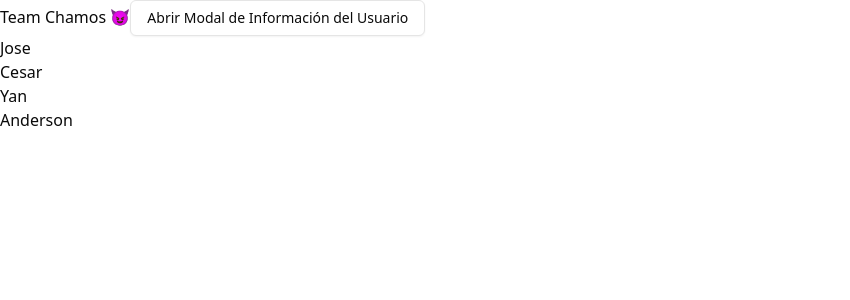
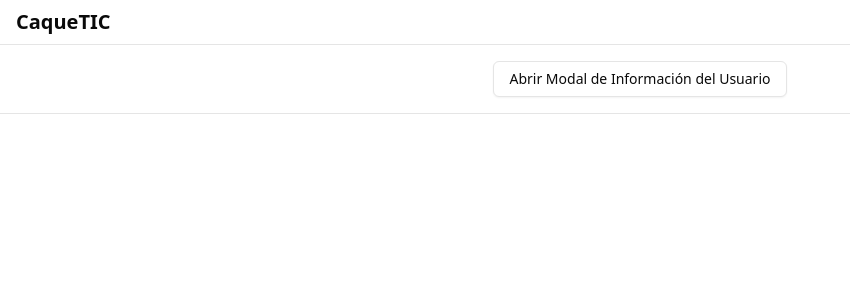
Before and after one commit to wildchamo/caquetic-turismo, a Next.js app: page / in a window 1280 px wide. Shown: the top 300 px of the page, without its empty margins (0-850 px from the left). Built offline with nearby package versions, Linux system fonts and the light colour scheme.

Commit message:
interface

```diff
--- a/src/app/layout.js
+++ b/src/app/layout.js
@@ -1,5 +1,8 @@
 import { Geist, Geist_Mono } from "next/font/google";
 import "./globals.css";
+
+import Header from "@/components/ui/header";
+import Footer from "@/components/ui/footer";
 
 const geistSans = Geist({
   variable: "--font-geist-sans",
@@ -12,8 +15,8 @@ const geistMono = Geist_Mono({
 });
 
 export const metadata = {
-  title: "Create Next App",
-  description: "Generated by create next app",
+  title: "CaqueTIC",
+  description: "Caquetá en la era digital",
 };
 
 export default function RootLayout({ children }) {
@@ -22,7 +25,11 @@ export default function RootLayout({ children }) {
       <body
         className={`${geistSans.variable} ${geistMono.variable} antialiased`}
       >
+        <Header />
+
         {children}
+
+        <Footer />
       </body>
     </html>
   );
--- a/src/app/page.js
+++ b/src/app/page.js
@@ -1,13 +1,3 @@
-import { UserInfoModal } from "@/hooks/user-info-modal";
 export default function Home() {
-  return (
-    <div>
-      Team Chamos 😈
-      <UserInfoModal />
-      <p>Jose</p>
-      <p>Cesar</p>
-      <p>Yan</p>
-      <p>Anderson</p>
-    </div>
-  );
+  return <></>;
 }
--- /dev/null
+++ b/src/components/ui/footer.jsx
@@ -0,0 +1,9 @@
+import { UserInfoModal } from "@/hooks/user-info-modal";
+
+export default function Footer() {
+  return (
+    <footer className="bg-background border-b p-4 text-center">
+      <UserInfoModal />
+    </footer>
+  );
+}
--- /dev/null
+++ b/src/components/ui/header.jsx
@@ -0,0 +1,7 @@
+export default function Header() {
+  return (
+    <header className="flex items-center justify-between px-4 py-2 bg-background border-b">
+      <h1 className="text-xl font-bold">CaqueTIC </h1>
+    </header>
+  );
+}
```
